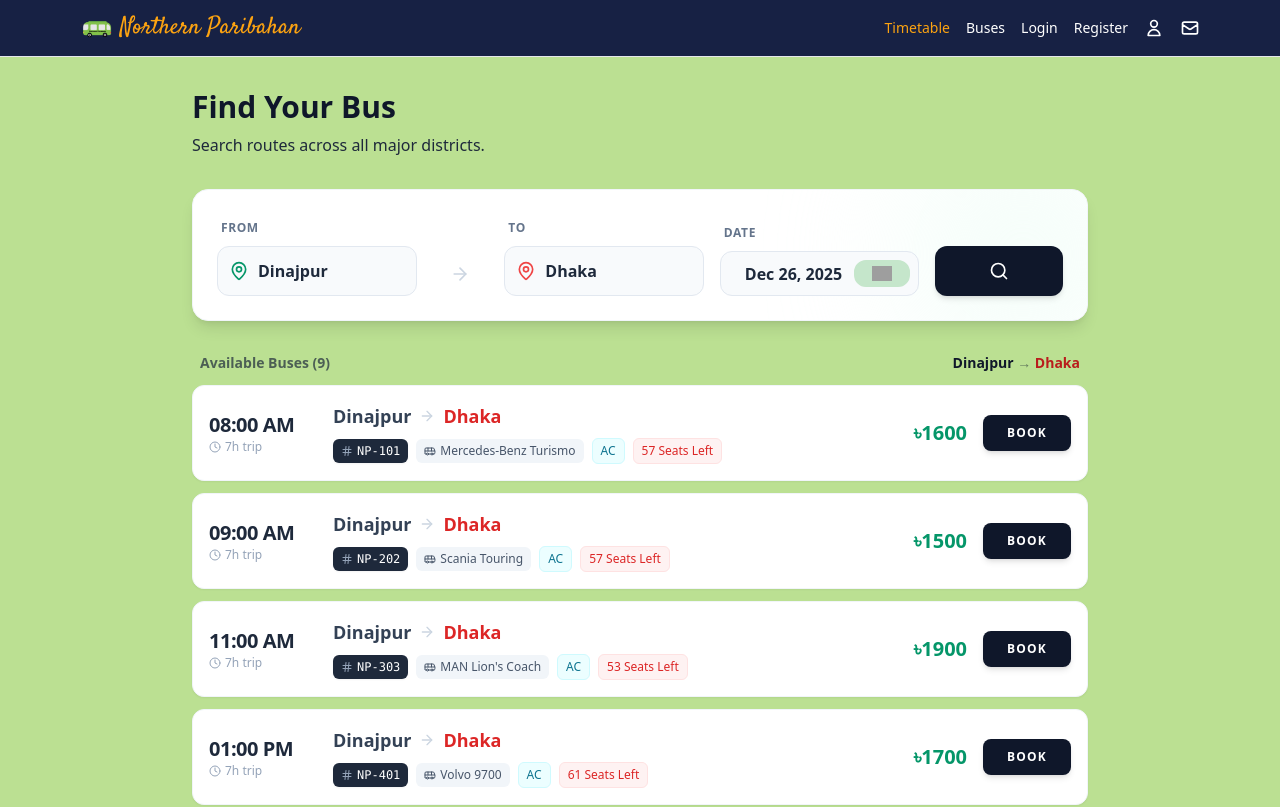
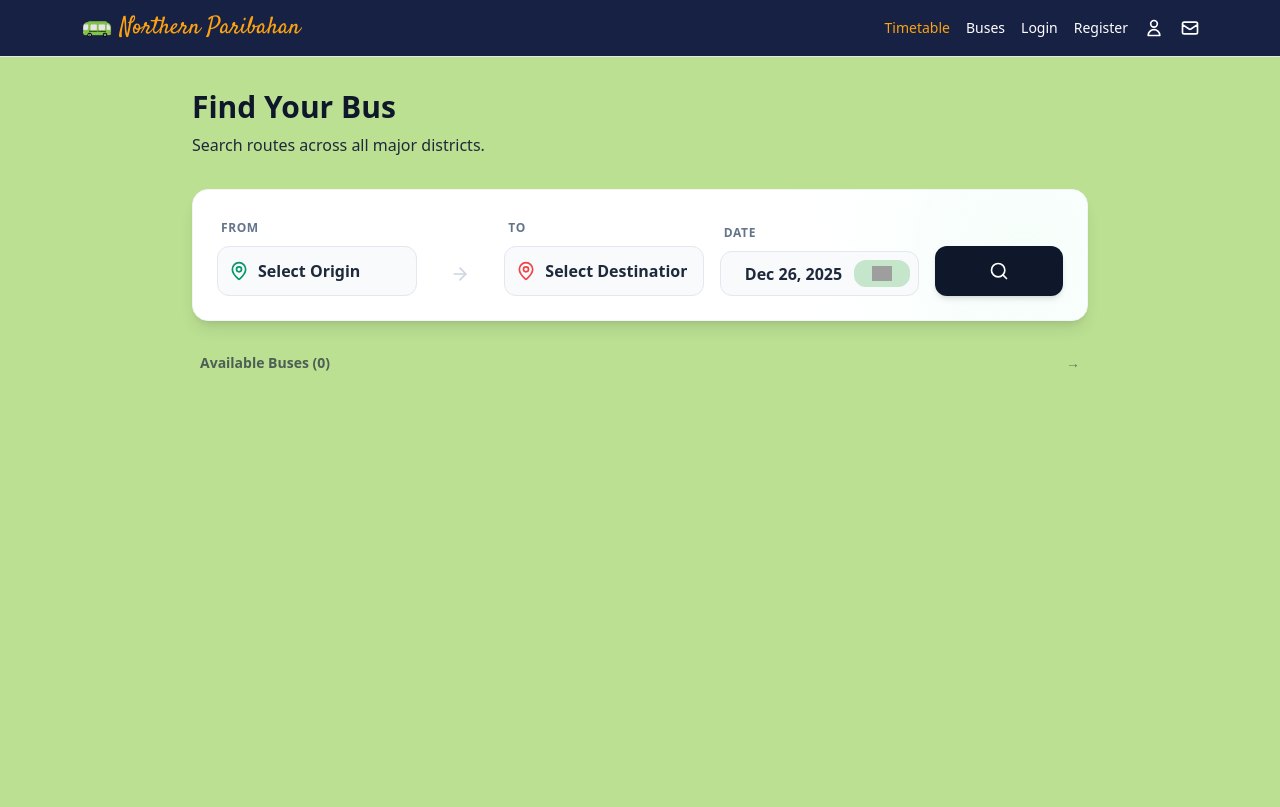
Before and after one commit to uzicodes/Northern-Paribahan, a Next.js app in the folder frontend/: page /timetable in a window 1280 px wide. Shown: the top 807 px of the page. Built offline with nearby package versions, Linux system fonts and the light colour scheme; grey boxes are pictures that could not be loaded.

Commit message:
fix: the timetable page will now show blank inputs FROM & TO rather than deafult input already given

```diff
--- a/frontend/app/timetable/page.tsx
+++ b/frontend/app/timetable/page.tsx
@@ -170,8 +170,8 @@ interface BusRoute {
 
 function TimetableContent() {
   const searchParams = useSearchParams();
-  const [origin, setOrigin] = useState(searchParams.get('from') || "Dinajpur");
-  const [destination, setDestination] = useState(searchParams.get('to') || "Dhaka");
+  const [origin, setOrigin] = useState(searchParams.get('from') || "");
+  const [destination, setDestination] = useState(searchParams.get('to') || "");
   // Default to today's date
   const [date, setDate] = useState<Date>(() => {
     const dateParam = searchParams.get('date');
@@ -254,7 +254,10 @@ function TimetableContent() {
   };
 
   useEffect(() => {
-    handleSearch();
+    // Only search if both origin and destination are selected
+    if (origin && destination) {
+      handleSearch();
+    }
   }, []); // Initial load
 
   return (
@@ -285,6 +288,7 @@ function TimetableContent() {
                   onChange={(e) => setOrigin(e.target.value)}
                   className="w-full pl-10 pr-4 py-3 bg-slate-50 border border-slate-200 rounded-xl text-slate-800 font-semibold focus:outline-none focus:ring-2 focus:ring-emerald-500 appearance-none hover:bg-slate-100"
                 >
+                  <option value="" disabled>Select Origin</option>
                   {CITIES.map(city => <option key={city} value={city}>{city}</option>)}
                 </select>
               </div>
@@ -304,6 +308,7 @@ function TimetableContent() {
                    onChange={(e) => setDestination(e.target.value)}
                    className="w-full pl-10 pr-4 py-3 bg-slate-50 border border-slate-200 rounded-xl text-slate-800 font-semibold focus:outline-none focus:ring-2 focus:ring-emerald-500 appearance-none hover:bg-slate-100"
                 >
+                  <option value="" disabled>Select Destination</option>
                   {CITIES.map(city => <option key={city} value={city}>{city}</option>)}
                 </select>
               </div>
```
